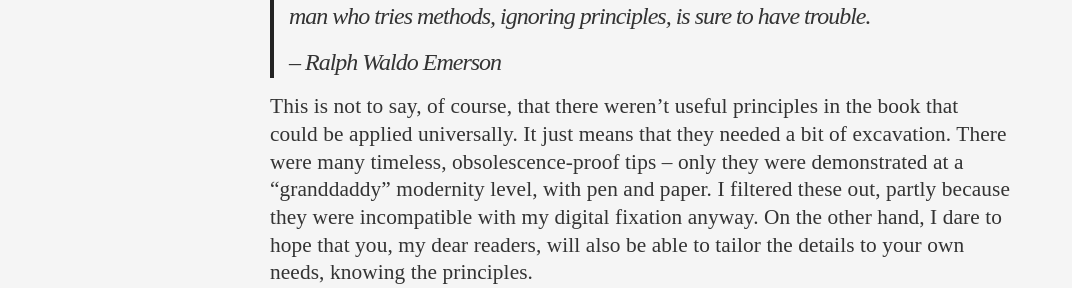
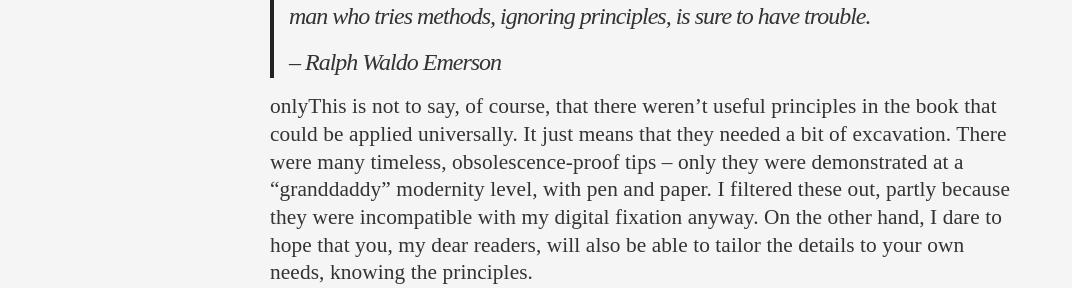
Before and after one commit to mrzealot/preprocessorblog, a Jekyll site: the page built from _posts/2022-11-20-david-allen-getting-things-done.md, in a window 1280 px wide and 900 px high, scrolled down 968 px. Shown: the part 166-454 px from the top of the window, without its empty margins (0-1072 px from the left). Built offline with Jekyll 4.4.1, drawn with Linux system fonts in a browser that asks for light colours; some of the changed text lies outside the part shown.

```diff
--- a/_posts/2022-11-12-david-allen-getting-things-done.md
+++ b/_posts/2022-11-20-david-allen-getting-things-done.md
@@ -20,7 +20,7 @@ It was emphasized at the beginning that the book would be more about principles
 >
 > -- Ralph Waldo Emerson
 
-This is not to say, of course, that there weren't useful principles in the book that could be applied universally. It just means that they needed a bit of excavation. There were many timeless, obsolescence-proof tips -- only they were demonstrated at a "granddaddy" modernity level, with pen and paper. I filtered these out, partly because they were incompatible with my digital fixation anyway. On the other hand, I dare to hope that you, my dear readers, will also be able to tailor the details to your own needs, knowing the principles.
+onlyThis is not to say, of course, that there weren't useful principles in the book that could be applied universally. It just means that they needed a bit of excavation. There were many timeless, obsolescence-proof tips -- only they were demonstrated at a "granddaddy" modernity level, with pen and paper. I filtered these out, partly because they were incompatible with my digital fixation anyway. On the other hand, I dare to hope that you, my dear readers, will also be able to tailor the details to your own needs, knowing the principles.
 
 The point is that there is nothing "new" or "revolutionary" about all this; it just states in concrete terms what we are already doing unspoken. But direct control through concreteness can bring very significant changes! Imagine pressing buttons randomly on a bare control panel, and then suddenly getting labels explaining what each button does.
 
```
Also changed, not shown: other parts of _posts/2022-11-20-david-allen-getting-things-done.md (+1 -1 lines).
